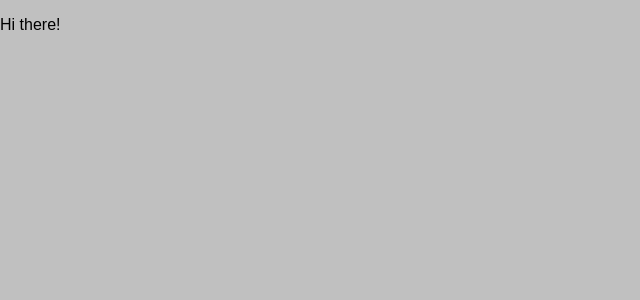
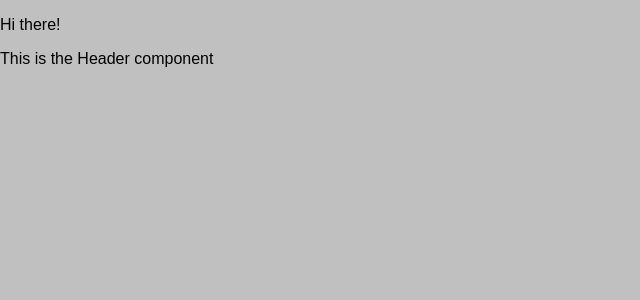
Before and after one commit to monstermaria/flickr-app-react, a React (Create React App) app: page / in a window 1280 px wide. Shown: the top 300 px of the page, without its empty margins (0-640 px from the left). Built offline with nearby package versions, Linux system fonts and the light colour scheme.

Commit message:
Added a Header component

```diff
--- a/src/App.js
+++ b/src/App.js
@@ -1,4 +1,5 @@
 import React from "react";
+import Header from "./components/Header";
 
 function App() {
     return (
@@ -6,6 +7,7 @@
             <header className="App-header">
                 <p>Hi there!</p>
             </header>
+            <Header />
         </div>
     );
 }
--- /dev/null
+++ b/src/components/Header.js
@@ -0,0 +1,9 @@
+import React from "react";
+
+class Header extends React.Component {
+    render() {
+        return <div>This is the Header component</div>;
+    }
+}
+
+export default Header;
```
